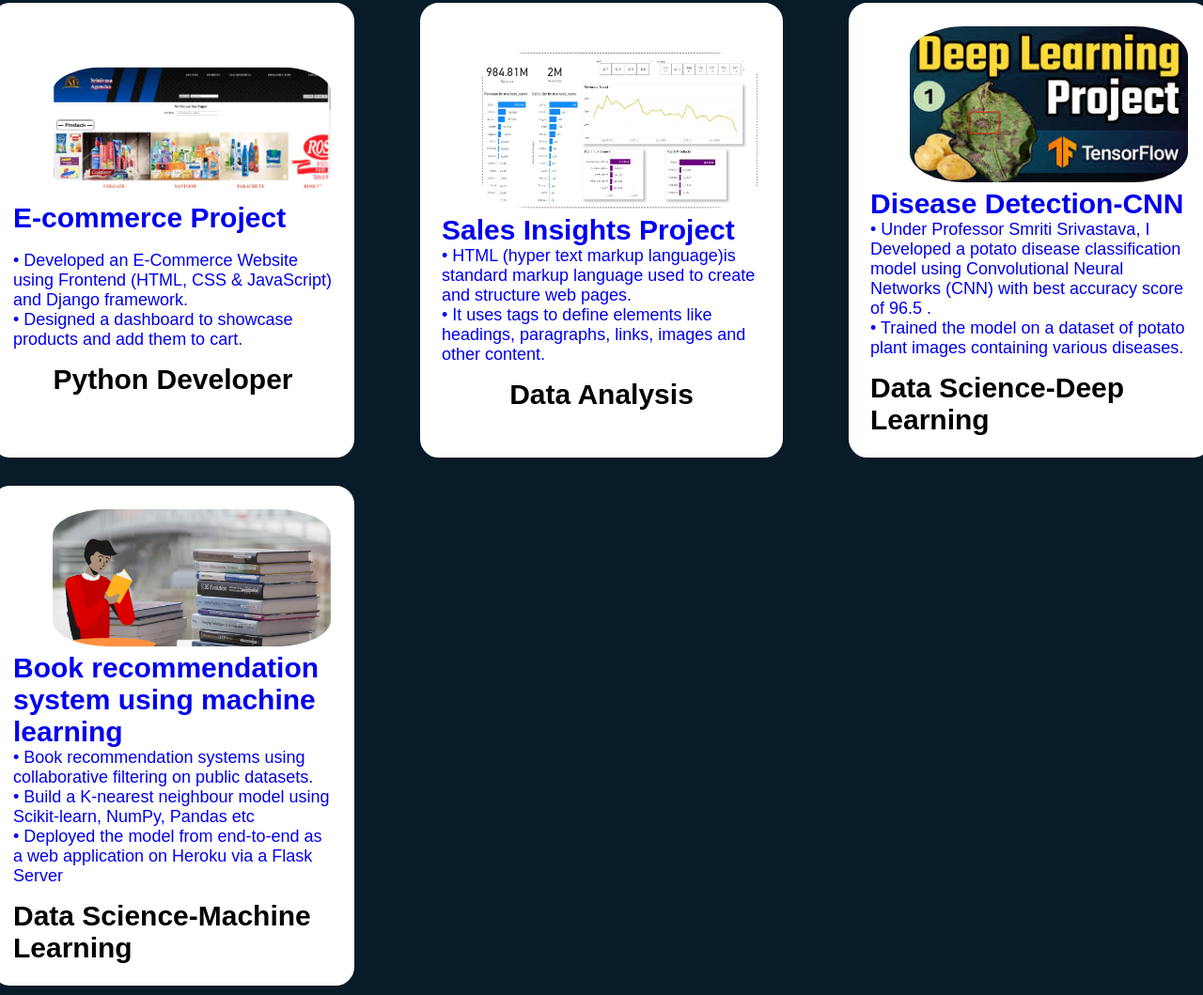
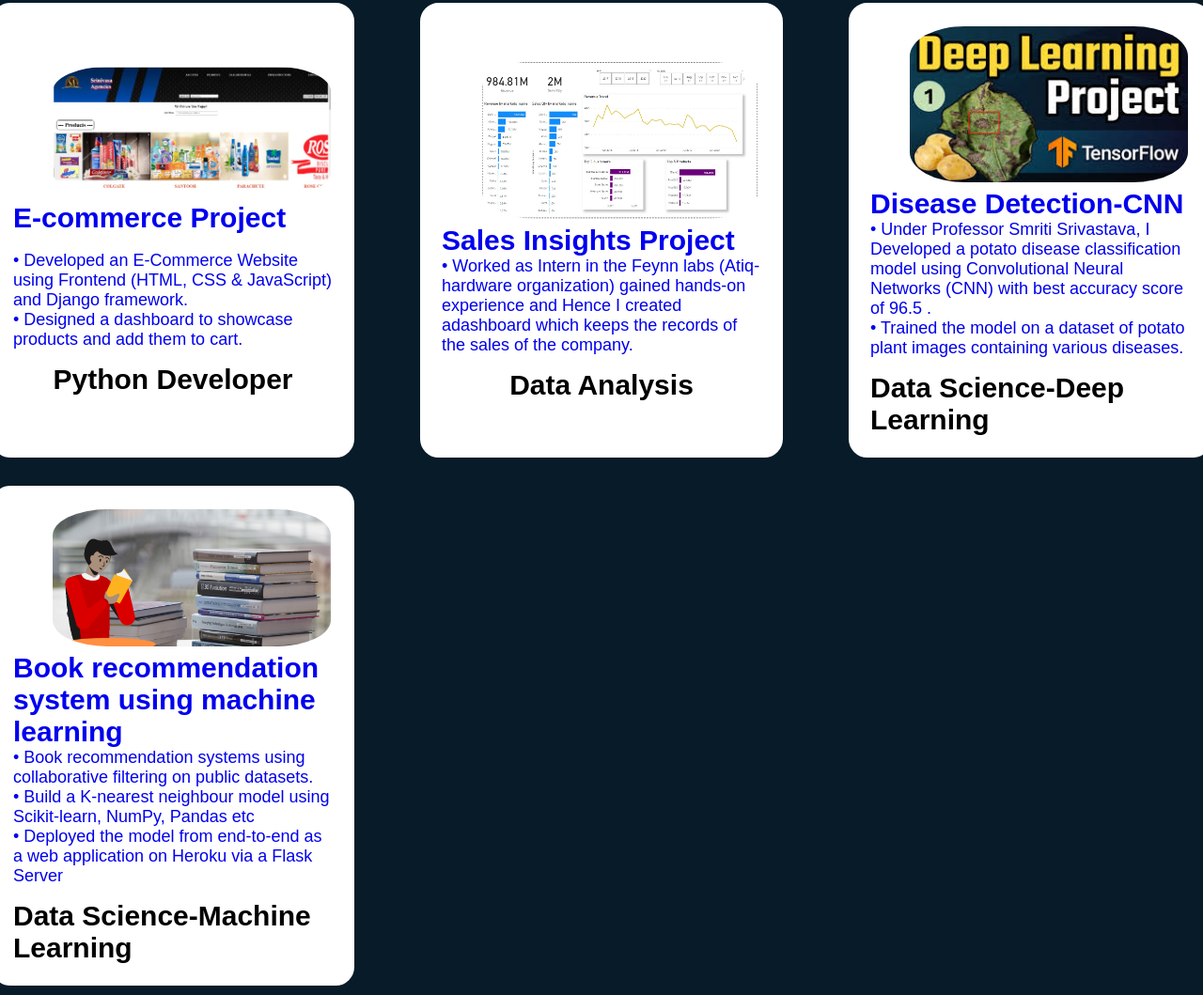
Before and after one commit to ashish-sadan/Ashish-sadan-portfolio17, a plain HTML site: page index.html in a window 1280 px wide. Shown: the part 3872-4931 px from the top of the page at 94% size. Drawn offline with nearby package versions, Linux system fonts and the light colour scheme.

Commit message:
Update index.html
new update

```diff
--- a/index.html
+++ b/index.html
@@ -293,9 +293,10 @@
                     <img src="powerbi.jpg" , class = "imgec", alt="">
                     <h2>Sales Insights Project</h2>
 
-                    <p> • HTML (hyper text markup language)is standard markup language used to create and structure web pages.
-                        <br>
-                        • It uses tags to define elements like headings, paragraphs, links, images and other content. </p>
+                    <p>
+                        • Worked as Intern in the Feynn labs (Atiq-hardware organization) gained hands-on experience and
+                        Hence I created adashboard which keeps the records of the sales of the company.
+                    </p>
                     </a>
                     <h2>Data Analysis</h2>
                 </div>
```
